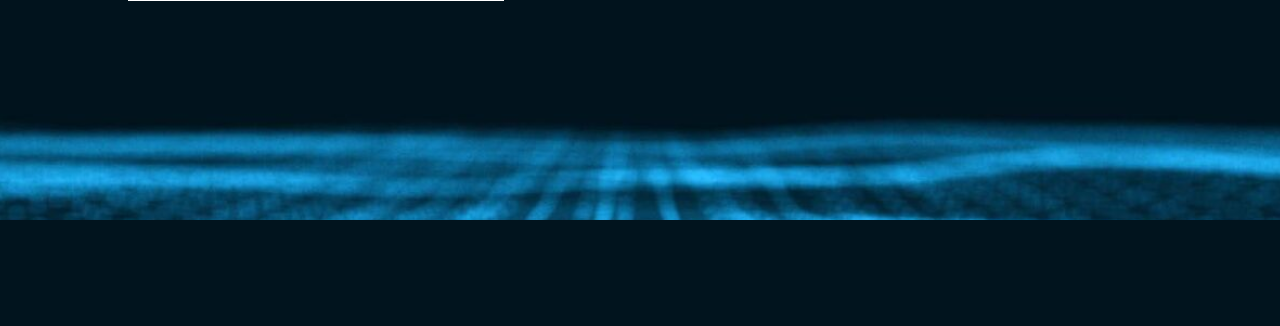
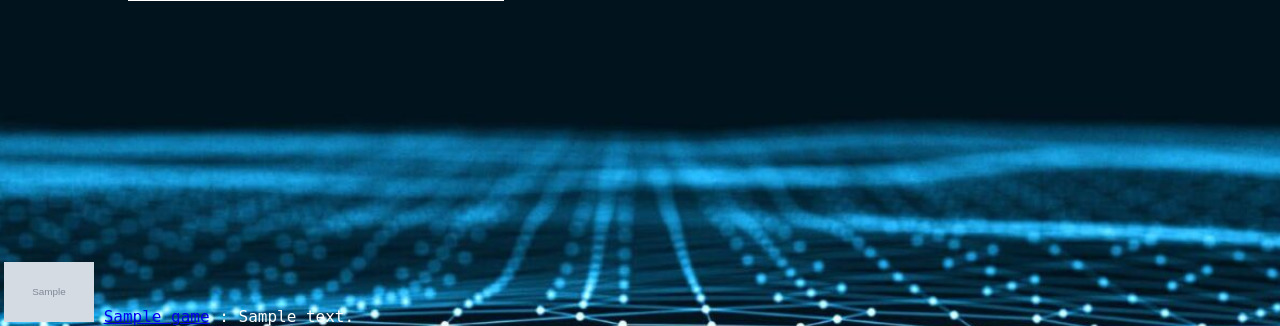
Before and after one commit to NHWallace/venom, a Flask app: template website/templates/home.html in a window 1280 px wide. Shown: the part 1885-2211 px from the top of the page. Before the commit the page ends 2105 px from the top, so only its background shows below. Run offline with Flask 3, Linux system fonts and the light colour scheme; the template is opened without the code that fills it: most values are stand-ins (such as "Sample title", 1, 10 or a date in 2020); grey boxes marked "Sample" are stand-in pictures.

Commit message:
add 6 most played games to homepage

```diff
--- a/website/static/Home.css
+++ b/website/static/Home.css
@@ -167,9 +167,51 @@
             object-fit: cover;
         }
 
+        .gameContainer {
+            display: flex;
+            flex-direction: column;
+            flex-wrap: nowrap;
+            justify-content: normal;
+            align-items: flex-start;
+            align-content: normal;
+          }
 
+          .gameItem {
+            display: block;
+            margin: 0.25em;
+            flex-grow: 0;
+            flex-shrink: 1;
+            flex-basis: auto;
+            align-self: auto;
+            order: 0;
+            border-top: 1px solid black;
+            width: 100%;
+            height: 60px;
+          }
 
+          .gameItem:nth-child(1) {
+            padding-top: 2em;
+            border-top: none
+          }
 
+          #gameImage {
+            padding-top: 6px;
+            height: 60px;
+            width: 90px;
+          }
+
+          #gameName {
+            display: inline;
+          }
+
+          #gameDesc {
+            display: inline;
+          }
+
+          #errorEmptyResults {
+            padding-top: 1em;
+            font-size: 72px;
+          }
 
     </style>
 </head>
--- a/website/static/searchResults.css
+++ b/website/static/searchResults.css
@@ -16,13 +16,13 @@
   align-self: auto;
   order: 0;
   border-top: 1px solid black;
-    width: 25%;
+  width: 100%;
   height: 60px;
 }
 
 .gameItem:nth-child(1) {
   padding-top: 2em;
-    border-top: none
+  border-top: none;
 }
 
 #gameImage {
--- a/website/templates/home.html
+++ b/website/templates/home.html
@@ -247,12 +247,20 @@
                 </td2>
             </tr>
         </table2>
+    {% if gameList%}
+    <div class = "gameContainer">
+        {% for game in gameList %}
+        <div class = "gameItem">
+            <img id="gameImage" src="{{ gameList[game]["imageURL"] }}" alt="{{ game }} image" onerror="this.src = '{{ backupImage }}'">
+            <a id="gameName" href="../games/{{ game }}">{{ game }}</a>
+            <p id="gameDesc">: {{ gameList[game]["description"] }}</p>
+        </div>
+        {% endfor %}
     </div>
-
-
-
-
-
-    </div>
+    {% else %}
+    <p id="errorEmptyResults">
+        Oh no! We're experiencing difficulties finding games for you, please contact an admin :(
+    </p>
+    {% endif %}
 </body>
 </html>
```
Also changed, not shown: website/views.py (+20 -3 lines). Lines whose indentation alone changed are shown as unchanged.
